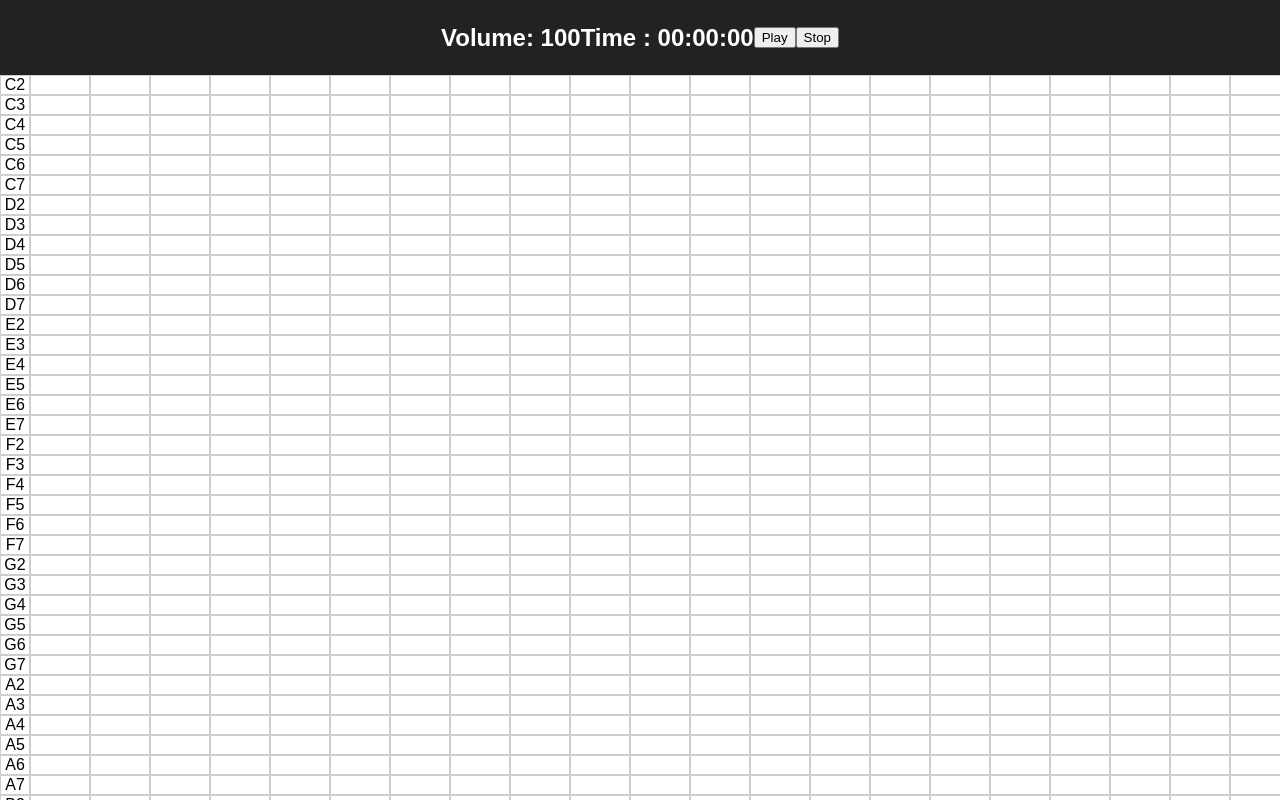
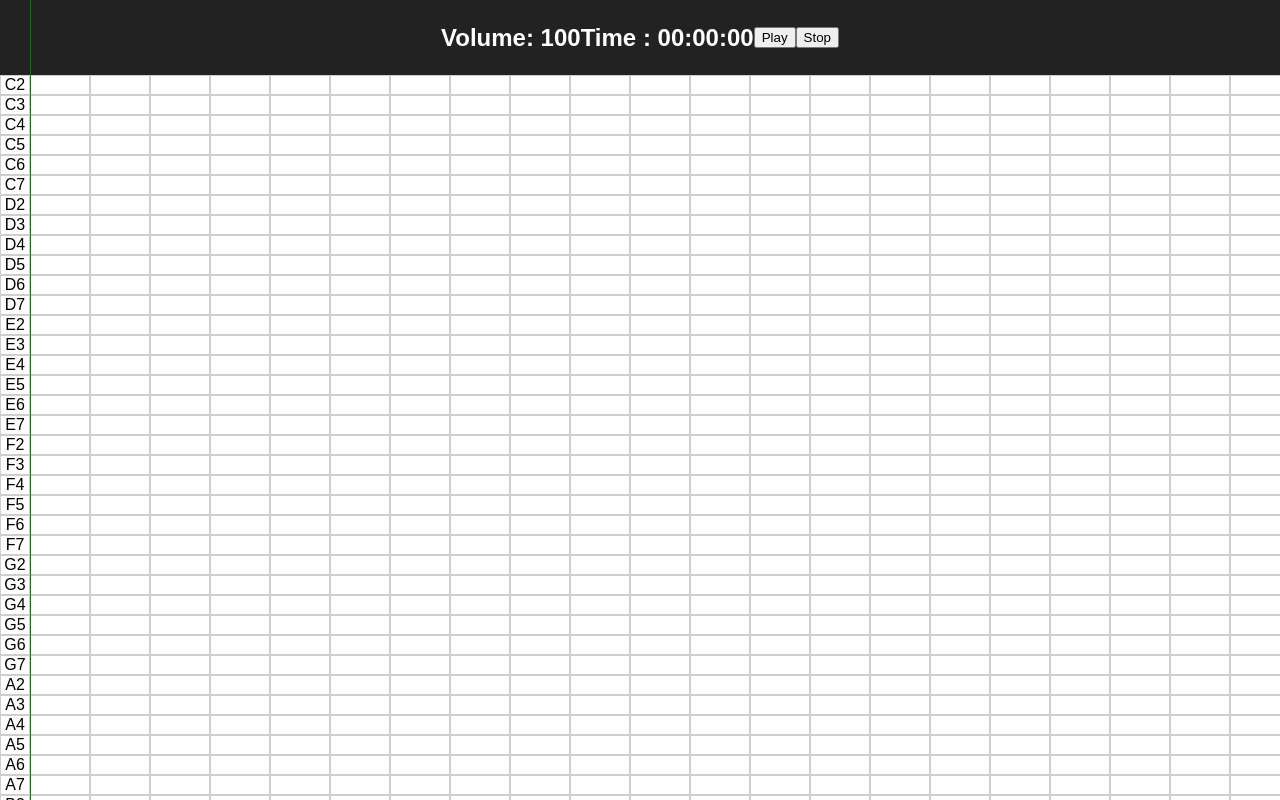
Before and after one commit to Ne3l/SoundBoard, a React (Create React App) app: page / in a window 1280 px wide. Built offline with nearby package versions, Linux system fonts and the light colour scheme.

Commit message:
tempoline always visible

```diff
--- a/src/components/board/Board.js
+++ b/src/components/board/Board.js
@@ -20,11 +20,10 @@ class Board extends Component {
         return (
             <div className="board">
                 <Scales />
-                {this.props.play &&
-                    <div
-                        style={{ left: 30 + this.props.time * this.props.zoom }}
-                        className="tempoLine"
-                    />}
+                <div
+                    style={{ left: 30 + this.props.time * this.props.zoom }}
+                    className="tempoLine"
+                />
             </div>
         );
     }
```
